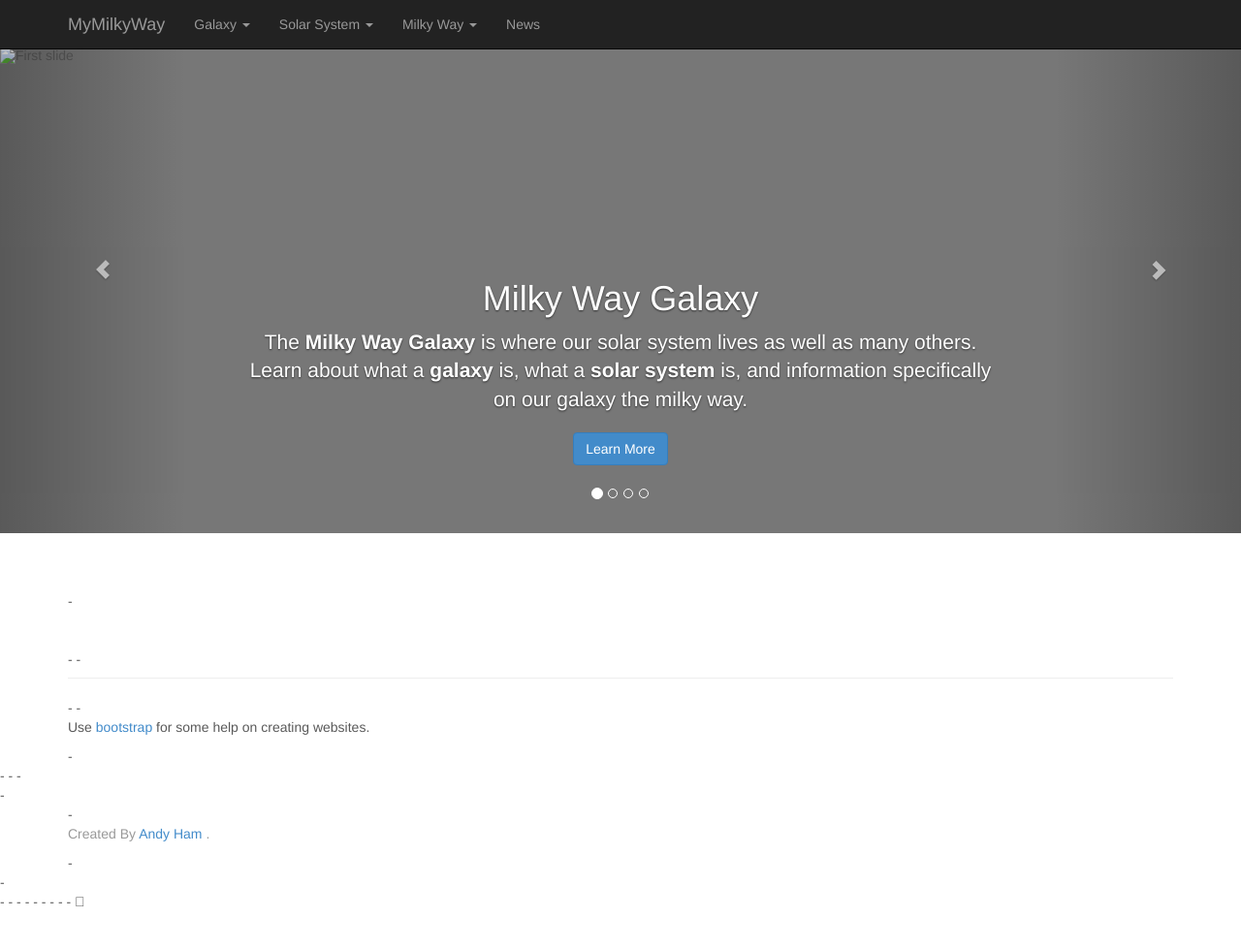
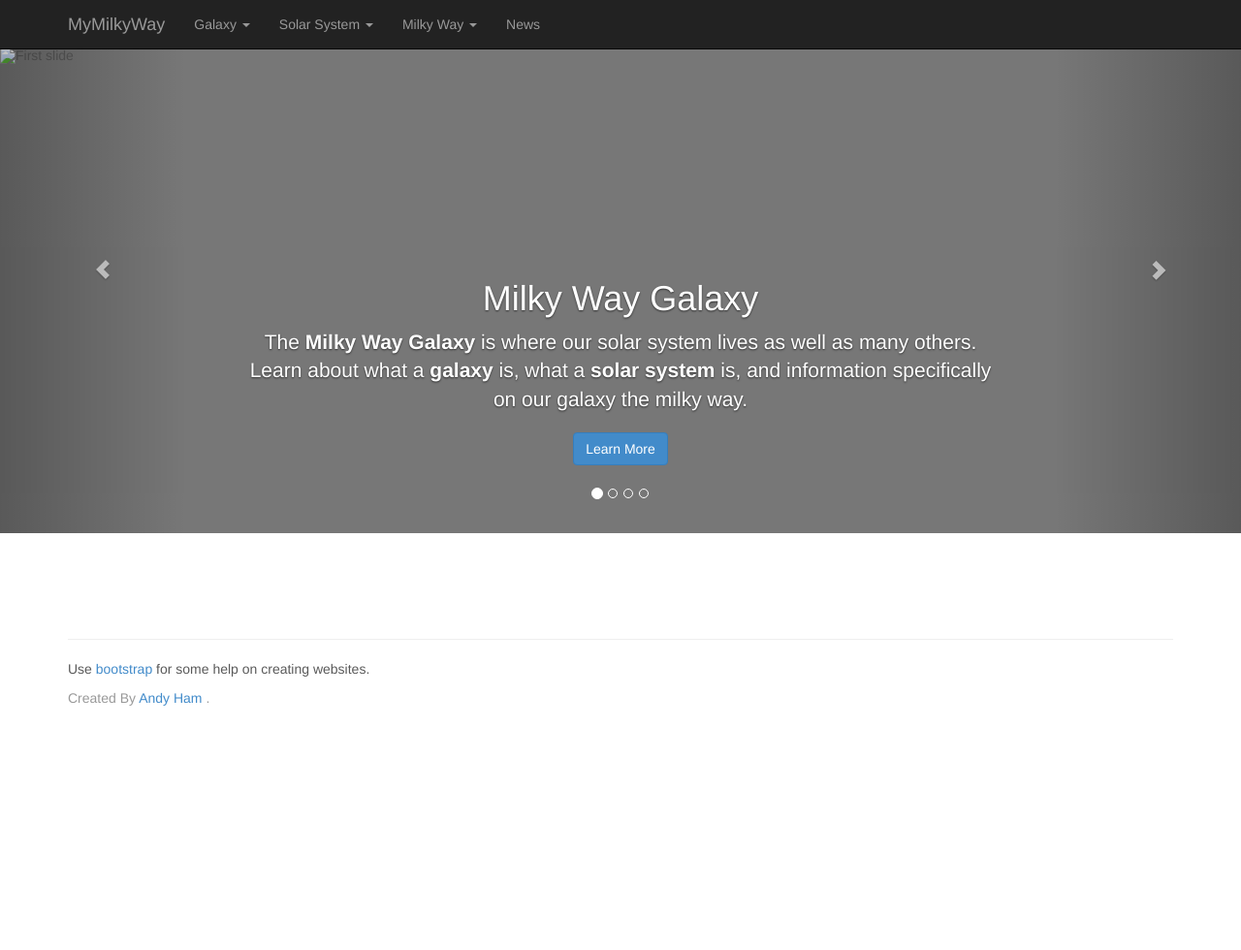
Before and after one commit to AndyHam/large-data-website, a Jekyll site: the page built from index.html, in a window 1280 px wide. Shown: the whole page at 97% size. Built offline with Jekyll 4.4.1, drawn with Linux system fonts in a browser that asks for light colours; Markdown is read by kramdown in place of the engine named in the settings; after the commit the page ends 900 px from its top, so only the background shows below that.

Commit message:
fixed footer again

```diff
--- a/_layouts/default.html
+++ b/_layouts/default.html
@@ -87,27 +87,26 @@
 
 
 {{content}}
+<div class="container">
+        <div class="page-header">
 
-<div class="container">
--        <div class="page-header">
--
--        </div>
--
--        <p>Use <a href="getbootstrap.com" rel="external">bootstrap</a> for some help on creating websites.</p>
--      </div>
--    </div>
--
--    <div id="footer">
--      <div class="container">
--        <p class="text-muted credit">Created By <a href="#" rel"external">Andy Ham</a> </a>.</p>
--      </div>
--    </div>
--
--
--
--    <!-- jQuery (necessary for Bootstrap's JavaScript plugins) -->
--    <script src="http://code.jquery.com/jquery.js"></script>
--    <!-- Include all compiled plugins (below), or include individual files as needed -->
--    <script src="dist/js/bootstrap.min.js"></script>
--  </body>
--</html> 
+       </div>
+
+       <p>Use <a href="getbootstrap.com" rel="external">bootstrap</a> for some help on creating websites.</p>
+     </div>
+   </div>
+
+    <div id="footer">
+      <div class="container">
+        <p class="text-muted credit">Created By <a href="#">Andy Ham</a> </a>.</p>
+      </div>
+    </div>
+
+
+
+    <!-- jQuery (necessary for Bootstrap's JavaScript plugins) -->
+    <script src="http://code.jquery.com/jquery.js"></script>
+    <!-- Include all compiled plugins (below), or include individual files as needed -->
+    <script src="dist/js/bootstrap.min.js"></script>
+</body>
+</html>
```
Also changed, not shown: 2 other files.
